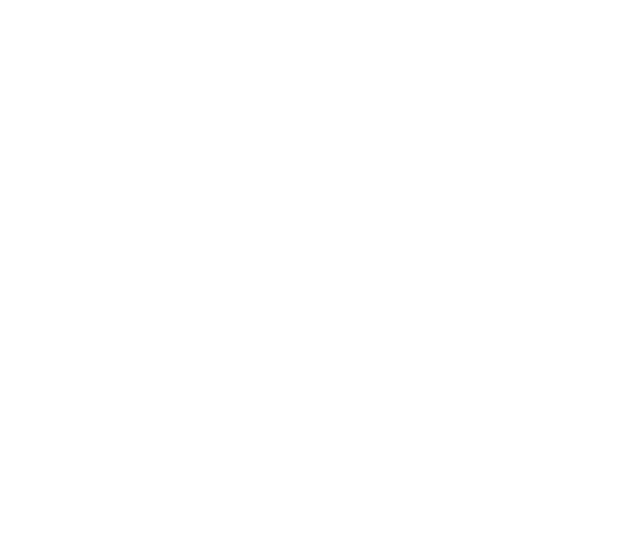
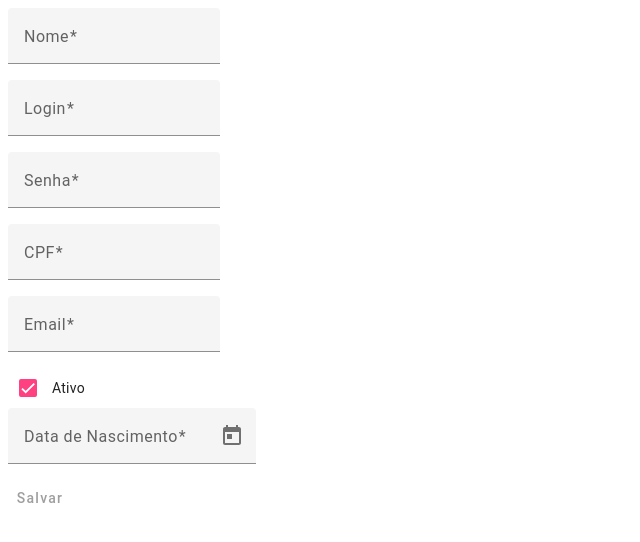
Before and after one commit to AndreMotter/09-Silver-Web, an Angular app: page /fin-pessoa/cadastro in a window 1280 px wide. Before the commit this address led to /. Shown: the top 542 px of the page, without its empty margins (0-640 px from the left). Built offline with nearby package versions, Linux system fonts and the light colour scheme.

Commit message:
melhorias

```diff
--- a/angular.json
+++ b/angular.json
@@ -25,6 +25,7 @@
               "src/assets"
             ],
             "styles": [
+              "@angular/material/prebuilt-themes/pink-bluegrey.css",
               "src/styles.css"
             ],
             "scripts": []
@@ -87,6 +88,7 @@
               "src/assets"
             ],
             "styles": [
+              "@angular/material/prebuilt-themes/pink-bluegrey.css",
               "src/styles.css"
             ],
             "scripts": []
--- a/package.json
+++ b/package.json
@@ -11,10 +11,13 @@
   "private": true,
   "dependencies": {
     "@angular/animations": "^16.2.0",
+    "@angular/cdk": "^16.2.11",
     "@angular/common": "^16.2.0",
     "@angular/compiler": "^16.2.0",
     "@angular/core": "^16.2.0",
+    "@angular/flex-layout": "^15.0.0-beta.42",
     "@angular/forms": "^16.2.0",
+    "@angular/material": "^16.2.11",
     "@angular/platform-browser": "^16.2.0",
     "@angular/platform-browser-dynamic": "^16.2.0",
     "@angular/router": "^16.2.0",
--- a/src/app/app-routing.module.ts
+++ b/src/app/app-routing.module.ts
@@ -5,9 +5,8 @@
 
 const routes: Routes = [
   { path: '', component: HomeComponent },
-  { path: 'fin-pessoa', component: FinPessoaComponent }
+  { path: 'fin-pessoa/cadastro', component: FinPessoaComponent }
 ];
-
 
 @NgModule({
   imports: [RouterModule.forRoot(routes)],
--- a/src/app/components/fin-pessoa/fin-pessoa.component.html
+++ b/src/app/components/fin-pessoa/fin-pessoa.component.html
@@ -1 +1,47 @@
-<p>fin-pessoa works!</p>
+<form [formGroup]="finPessoaForm" (ngSubmit)="onSubmit()" class="fin-pessoa-form">
+  <div>
+    <mat-form-field appearance="fill">
+      <mat-label>Nome</mat-label>
+      <input matInput formControlName="pes_nome" required>
+    </mat-form-field>
+  </div>
+  <div>
+    <mat-form-field appearance="fill">
+      <mat-label>Login</mat-label>
+      <input matInput formControlName="pes_login" required>
+    </mat-form-field>
+  </div>
+  <div>
+    <mat-form-field appearance="fill">
+      <mat-label>Senha</mat-label>
+      <input matInput formControlName="pes_senha" required type="password">
+    </mat-form-field>
+  </div>
+  <div>
+    <mat-form-field appearance="fill">
+      <mat-label>CPF</mat-label>
+      <input matInput formControlName="pes_cpf" required>
+    </mat-form-field>
+  </div>
+  <div>
+    <mat-form-field appearance="fill">
+      <mat-label>Email</mat-label>
+      <input matInput formControlName="pes_email" required>
+    </mat-form-field>
+  </div>
+  <div>
+    <mat-checkbox formControlName="pes_ativo">Ativo</mat-checkbox>
+  </div>
+  <div>
+    <mat-form-field appearance="fill">
+      <mat-label>Data de Nascimento</mat-label>
+      <input matInput [matDatepicker]="picker" formControlName="pes_data_nascimento" required>
+      <mat-datepicker-toggle matSuffix [for]="picker"></mat-datepicker-toggle>
+      <mat-datepicker #picker></mat-datepicker>
+    </mat-form-field>
+  </div>
+
+  <div class="button-row">
+    <button mat-button type="submit" [disabled]="finPessoaForm.invalid">Salvar</button>
+  </div>
+</form>
--- a/src/app/components/fin-pessoa/fin-pessoa.component.ts
+++ b/src/app/components/fin-pessoa/fin-pessoa.component.ts
@@ -1,4 +1,7 @@
 import { Component } from '@angular/core';
+import { FormBuilder, FormGroup, Validators } from '@angular/forms';
+import { Router } from '@angular/router';
+import { FinPessoaService } from 'src/app/services/fin-pessoa.service';
 
 @Component({
   selector: 'app-fin-pessoa',
@@ -7,4 +10,32 @@
 })
 export class FinPessoaComponent {
 
+  finPessoaForm!: FormGroup;
+
+  constructor(
+    private fb: FormBuilder,
+    private finPessoaService: FinPessoaService,
+    private router: Router
+  ) { }
+
+  ngOnInit(): void {
+    this.finPessoaForm = this.fb.group({
+      pes_nome: ['', Validators.required],
+      pes_login: ['', Validators.required],
+      pes_senha: ['', Validators.required],
+      pes_cpf: ['', Validators.required],
+      pes_email: ['', [Validators.required, Validators.email]],
+      pes_ativo: [true, Validators.required],
+      pes_data_nascimento: ['', Validators.required]
+    });
+  }
+
+  onSubmit() {
+    debugger
+    if (this.finPessoaForm.valid) {
+      this.finPessoaService.createFinPessoa(this.finPessoaForm.value).subscribe(data => {
+        this.router.navigate(['/fin-pessoa']);
+      });
+    }
+  }
 }
--- a/src/app/components/home/home.component.html
+++ b/src/app/components/home/home.component.html
@@ -1 +1,2 @@
-<h1>teste meu ovo</h1>
+<h1>Home</h1>
+<a routerLink="/fin-pessoa/cadastro">Cadastro Pessoa</a>
--- /dev/null
+++ b/src/app/models/fin-pessoa.ts
@@ -0,0 +1,10 @@
+export interface FinPessoa {
+    pes_codigo?: number;
+    pes_nome: string;
+    pes_login: string;
+    pes_senha: string;
+    pes_cpf: string;
+    pes_email: string;
+    pes_ativo: boolean;
+    pes_data_nascimento: Date;
+}
--- /dev/null
+++ b/src/app/services/fin-pessoa.service.ts
@@ -0,0 +1,34 @@
+import { Injectable } from '@angular/core';
+import { HttpClient } from '@angular/common/http';
+import { Observable } from 'rxjs';
+import { FinPessoa } from '../models/fin-pessoa';
+
+@Injectable({
+  providedIn: 'root'
+})
+export class FinPessoaService {
+
+  private apiUrl = 'http://sua-api-aqui.com/api/fin_pessoas';
+
+  constructor(private http: HttpClient) { }
+
+  getFinPessoas(): Observable<FinPessoa[]> {
+    return this.http.get<FinPessoa[]>(this.apiUrl);
+  }
+
+  getFinPessoa(id: number): Observable<FinPessoa> {
+    return this.http.get<FinPessoa>(`${this.apiUrl}/${id}`);
+  }
+
+  createFinPessoa(finPessoa: FinPessoa): Observable<FinPessoa> {
+    return this.http.post<FinPessoa>(this.apiUrl, finPessoa);
+  }
+
+  updateFinPessoa(finPessoa: FinPessoa): Observable<FinPessoa> {
+    return this.http.put<FinPessoa>(`${this.apiUrl}/${finPessoa.pes_codigo}`, finPessoa);
+  }
+
+  deleteFinPessoa(id: number): Observable<void> {
+    return this.http.delete<void>(`${this.apiUrl}/${id}`);
+  }
+}
--- a/src/index.html
+++ b/src/index.html
@@ -1,13 +1 @@
-<!doctype html>
-<html lang="en">
-<head>
-  <meta charset="utf-8">
-  <title>Silver</title>
-  <base href="/">
-  <meta name="viewport" content="width=device-width, initial-scale=1">
-  <link rel="icon" type="image/x-icon" href="favicon.ico">
-</head>
-<body>
-  <app-root></app-root>
-</body>
-</html>
+<app-root></app-root>
--- a/src/styles.css
+++ b/src/styles.css
@@ -1 +1 @@
-/* You can add global styles to this file, and also import other style files */
+@import '~@angular/material/prebuilt-themes/indigo-pink.css';
```
Also changed, not shown: src/app/app.module.ts (+34 -2 lines), 1 other file (tests, documents, lock files or other folders).
